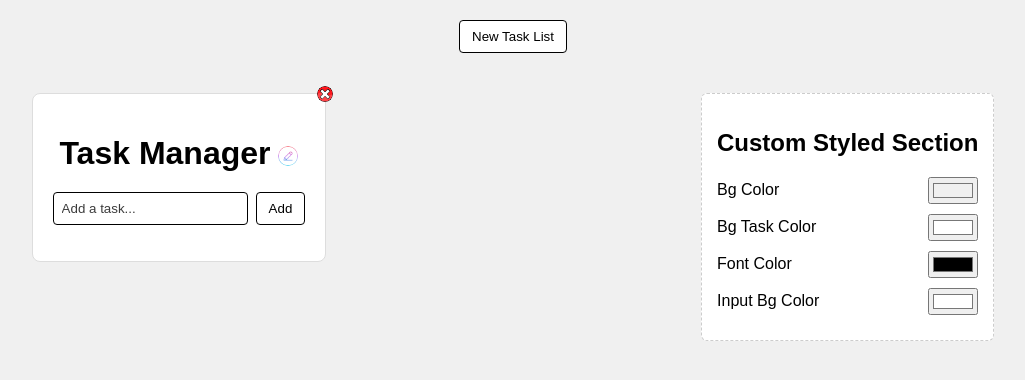
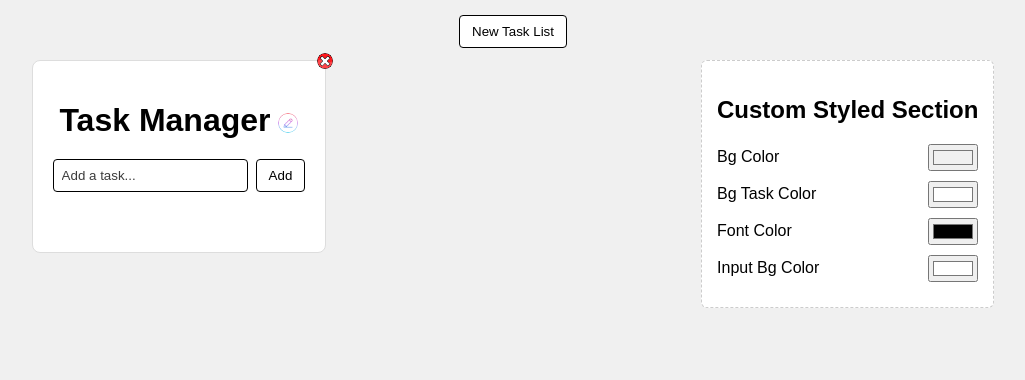
Before and after one commit to davinoctavian/task-manager, a React (Vite) app: page / in a window 1280 px wide. Shown: the top 380 px of the page, without its empty margins (127-1152 px from the left). Built offline with nearby package versions, Linux system fonts and the light colour scheme.

Commit message:
added drag and drop feature and make added task list button position fixed

```diff
--- a/dev-dist/sw.js
+++ b/dev-dist/sw.js
@@ -82,7 +82,7 @@ define(['./workbox-f87553f6'], (function (workbox) { 'use strict';
     "revision": "3ca0b8505b4bec776b69afdba2768812"
   }, {
     "url": "index.html",
-    "revision": "0.fklrrsccfm8"
+    "revision": "0.ie6hb27pgho"
   }], {});
   workbox.cleanupOutdatedCaches();
   workbox.registerRoute(new workbox.NavigationRoute(workbox.createHandlerBoundToURL("index.html"), {
--- a/package.json
+++ b/package.json
@@ -10,6 +10,7 @@
     "preview": "vite preview"
   },
   "dependencies": {
+    "@hello-pangea/dnd": "^18.0.1",
     "react": "^19.2.0",
     "react-dom": "^19.2.0"
   },
--- a/src/App.tsx
+++ b/src/App.tsx
@@ -4,6 +4,8 @@ import "./styles/App.css";
 import { useState } from "react";
 import Popup from "./utils/Popup";
 import { getContrastColor } from "./utils/colorUtils";
+import { DragDropContext } from "@hello-pangea/dnd";
+import type { DropResult } from "@hello-pangea/dnd";
 
 interface Task {
   id: number;
@@ -44,6 +46,39 @@ export default function App() {
   const [isEditingTask, setIsEditingTask] = useState<number | null>(null);
   const [draftTaskText, setDraftTaskText] = useState("");
   const [editingTaskIndex, setEditingTaskIndex] = useState<number | null>(null);
+
+  const handleDragEnd = (result: DropResult) => {
+    if (!result.destination) return;
+
+    const sourceListIndex = parseInt(
+      result.source.droppableId.split("-")[1],
+      10,
+    );
+    const destListIndex = parseInt(
+      result.destination.droppableId.split("-")[1],
+      10,
+    );
+
+    const newTaskContent = [...taskContent];
+
+    // same list reorder
+    if (sourceListIndex === destListIndex) {
+      const tasks = Array.from(newTaskContent[sourceListIndex].tasks);
+      const [moved] = tasks.splice(result.source.index, 1);
+      tasks.splice(result.destination.index, 0, moved);
+      newTaskContent[sourceListIndex].tasks = tasks;
+    } else {
+      // cross-list move
+      const sourceTasks = Array.from(newTaskContent[sourceListIndex].tasks);
+      const [moved] = sourceTasks.splice(result.source.index, 1);
+      const destTasks = Array.from(newTaskContent[destListIndex].tasks);
+      destTasks.splice(result.destination.index, 0, moved);
+      newTaskContent[sourceListIndex].tasks = sourceTasks;
+      newTaskContent[destListIndex].tasks = destTasks;
+    }
+
+    setTaskContent(newTaskContent);
+  };
 
   const addTask = (text: string, index: number) => {
     const newTaskContent = [...taskContent];
@@ -128,9 +163,9 @@ export default function App() {
         New Task List
       </button>
       <div className="content-container">
-        <div className="tasklist-content">
-          {taskContent &&
-            taskContent.map((content, index) => (
+        <DragDropContext onDragEnd={handleDragEnd}>
+          <div className="tasklist-content">
+            {taskContent.map((content, index) => (
               <TaskContent
                 key={index}
                 openPopupTitle={() => openPopupTitle(index)}
@@ -146,9 +181,12 @@ export default function App() {
                 customSettings={customSettings}
                 tasks={content.tasks}
                 title={content.title}
+                listIndex={index}
               />
             ))}
-        </div>
+          </div>
+        </DragDropContext>
+
         <div
           className="content-custom"
           style={{ backgroundColor: customSettings.bgTaskColor }}
--- a/src/components/TaskContent.tsx
+++ b/src/components/TaskContent.tsx
@@ -11,6 +11,7 @@ interface TaskContentProps {
   customSettings: any;
   tasks: any[];
   title: string;
+  listIndex?: number;
 }
 
 export default function TaskContent({
@@ -23,6 +24,7 @@ export default function TaskContent({
   customSettings,
   tasks,
   title,
+  listIndex,
 }: TaskContentProps) {
   return (
     <div
@@ -54,6 +56,7 @@ export default function TaskContent({
         onCheck={checkTask}
         onDelete={deleteTask}
         onEdit={editTask}
+        listIndex={listIndex}
         fontColor={customSettings.fontColor}
         inputBgColor={customSettings.inputBgColor}
       />
--- a/src/components/TaskItem.tsx
+++ b/src/components/TaskItem.tsx
@@ -18,7 +18,7 @@ export default function TaskItem({
   inputBgColor,
 }: TaskItemProps) {
   return (
-    <li
+    <div
       className={`task-item ${completed ? "completed" : ""}`}
       style={{ backgroundColor: inputBgColor }}
     >
@@ -32,6 +32,6 @@ export default function TaskItem({
         alt="Delete"
         onClick={onDelete}
       />
-    </li>
+    </div>
   );
 }
--- a/src/components/TaskList.tsx
+++ b/src/components/TaskList.tsx
@@ -1,5 +1,6 @@
 import TaskItem from "./TaskItem";
 import "../styles/TaskList.css";
+import { Droppable, Draggable } from "@hello-pangea/dnd";
 
 interface Task {
   id: number;
@@ -14,6 +15,7 @@ interface TaskListProps {
   onEdit: (id: number) => void;
   fontColor: string;
   inputBgColor: string;
+  listIndex?: number;
 }
 
 export default function TaskList({
@@ -23,12 +25,41 @@ export default function TaskList({
   onEdit,
   fontColor,
   inputBgColor,
+  listIndex,
 }: TaskListProps) {
   return (
-    <ul className="task-list" style={{ color: fontColor }}>
-      {tasks.map((t) => (
+    // <ul className="task-list" style={{ color: fontColor }}>
+    //   {tasks.map((t) => (
+    //     <TaskItem
+    //       key={t.id}
+    //       task={t.text}
+    //       completed={t.completed}
+    //       onCheck={() => onCheck(t.id)}
+    //       onEdit={() => onEdit(t.id)}
+    //       onDelete={() => onDelete(t.id)}
+    //       inputBgColor={inputBgColor}
+    //     />
+    //   ))}
+    // </ul>
+    <Droppable droppableId={`list-${listIndex}`}>
+      {(provided) => (
+        <ul
+          className="task-list"
+          style={{ color: fontColor }}
+          {...provided.droppableProps}
+          ref={provided.innerRef}
+        >
+          {tasks.length === 0 && <li className="empty-placeholder">&nbsp;</li>}
+
+          {tasks.map((t, index) => (
+            <Draggable key={t.id} draggableId={t.id.toString()} index={index}>
+              {(provided) => (
+                <li
+                  ref={provided.innerRef}
+                  {...provided.draggableProps}
+                  {...provided.dragHandleProps}
+                >
                   <TaskItem
-          key={t.id}
                     task={t.text}
                     completed={t.completed}
                     onCheck={() => onCheck(t.id)}
@@ -36,7 +67,13 @@ export default function TaskList({
                     onDelete={() => onDelete(t.id)}
                     inputBgColor={inputBgColor}
                   />
+                </li>
+              )}
+            </Draggable>
           ))}
+          {provided.placeholder}
         </ul>
+      )}
+    </Droppable>
   );
 }
--- a/src/styles/App.css
+++ b/src/styles/App.css
@@ -14,17 +14,20 @@
   overflow: auto;
 }
 .add-button {
-  margin-top: 20px;
+  margin-top: 15px;
   border: 1px solid #aaa;
   padding: 8px 12px;
   background: #0077cc;
   color: white;
   border-radius: 4px;
   cursor: pointer;
+  position: fixed;
+  z-index: 2;
 }
 .content-container {
   display: flex;
   align-items: flex-start;
+  margin-top: 40px;
 }
 .content-container .tasklist-content {
   display: grid;
@@ -32,7 +35,7 @@
 }
 .content {
   position: relative;
-  margin: 40px 20px;
+  margin: 20px;
   padding: 20px;
   border: 1px solid #ddd;
   border-radius: 8px;
@@ -51,7 +54,7 @@
   border-radius: 50%;
 }
 .content-custom {
-  margin: 40px 20px;
+  margin: 20px;
   padding: 15px;
   border: 1px dashed #ccc;
   border-radius: 6px;
```
Also changed, not shown: 1 other file (tests, documents, lock files or other folders). Lines whose indentation alone changed are shown as unchanged.
